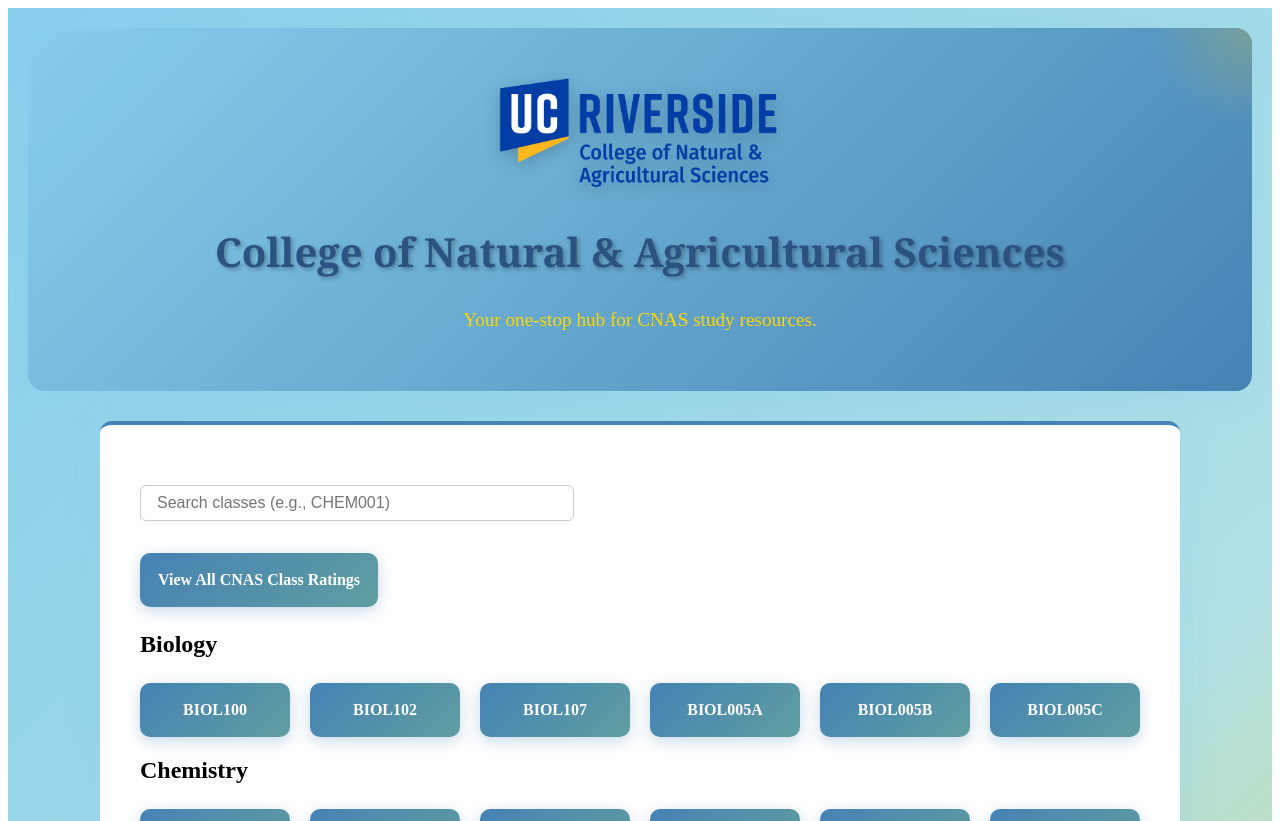
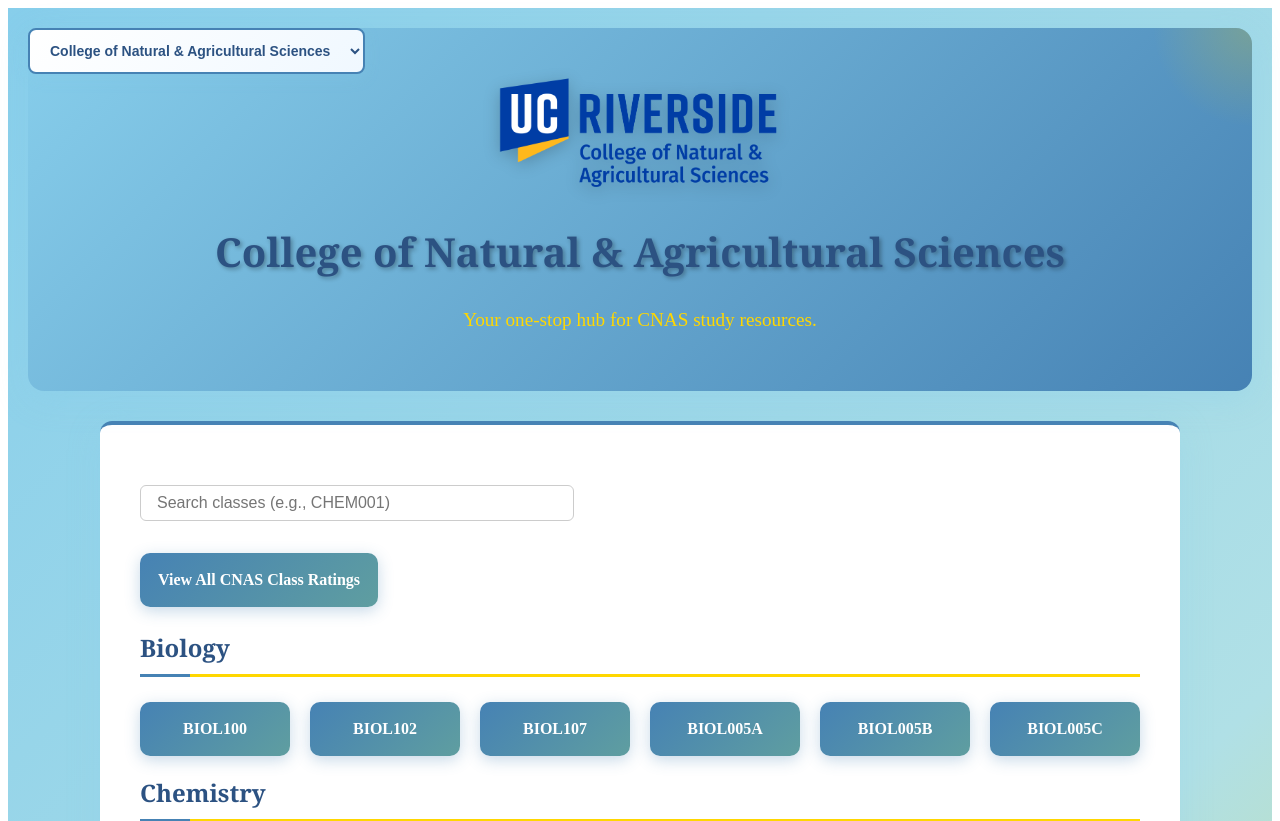
Before and after one commit to saachiraju/StudyZone-CS180, a Next.js app: page /cnas in a window 1280 px wide. Shown: the top 821 px of the page. Built offline with nearby package versions, Linux system fonts and the light colour scheme; no server answers.

Commit message:
dropdown menu readded

```diff
--- a/app/bcoe/page.tsx
+++ b/app/bcoe/page.tsx
@@ -38,6 +38,18 @@
 
   return (
     <div className="page-container">
+      {/* College Selector Dropdown */}
+      <div className="college-selector">
+        <select
+          className="college-dropdown"
+          onChange={handleCollegeChange}
+          value="bcoe"
+        >
+          <option value="">Select a College</option>
+          <option value="bcoe">Bourns College of Engineering</option>
+          <option value="cnas">College of Natural & Agricultural Sciences</option>
+        </select>
+      </div>
 
       <div className="header-banner">
         <img
--- a/app/cnas/page.tsx
+++ b/app/cnas/page.tsx
@@ -34,6 +34,18 @@
 
   return (
     <div className="page-container">
+      {/* College Selector Dropdown */}
+      <div className="college-selector">
+        <select
+          className="college-dropdown"
+          onChange={handleCollegeChange}
+          value="cnas"
+        >
+          <option value="">Select a College</option>
+          <option value="bcoe">Bourns College of Engineering</option>
+          <option value="cnas">College of Natural & Agricultural Sciences</option>
+        </select>
+      </div>
 
       <div className="header-banner">
         <img
@@ -79,7 +91,7 @@
 
           return (
             <div key={department} className="mb-6">
-              <h2 style={{ fontWeight: "bold", margin: "20px 0 10px" }}>{department}</h2>
+              <h2 className="department-heading" style={{ fontWeight: "bold", margin: "20px 0 10px" }}>{department}</h2>
               <div className="class-grid">
                 {filtered.map((course) => (
                   <Link
```
